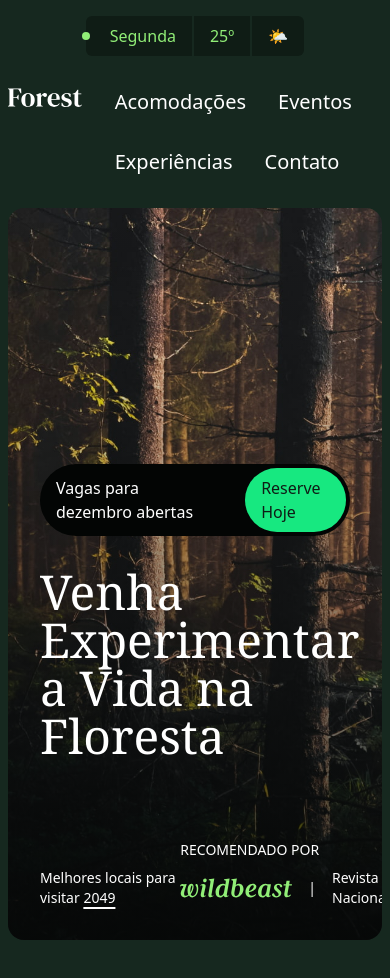
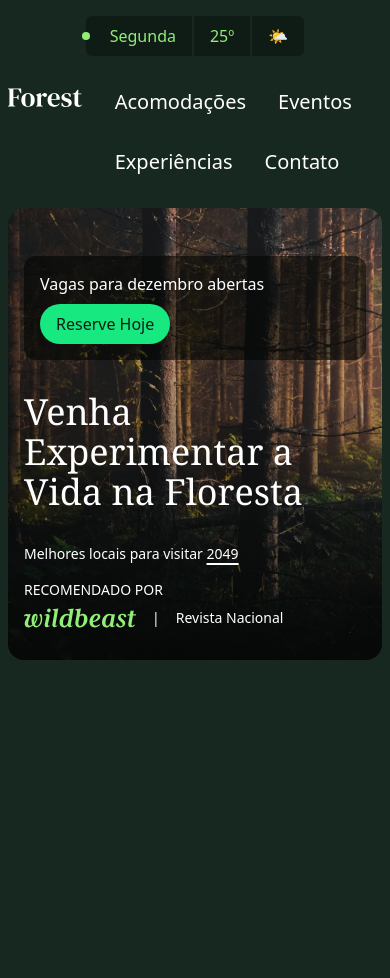
Before and after one commit to GuilhermeJSales/forest, a plain HTML site: page src/index.html in a window 390 px wide. Shown: the top 978 px of the page. Drawn offline with Linux system fonts and the light colour scheme.

Commit message:
banner introduction mobile

```diff
--- a/src/index.html
+++ b/src/index.html
@@ -35,16 +35,20 @@
   </header>
 
   <main class="container">
-    <div class="text-white pt-64 px-8 pb-8 relative rounded-2xl overflow-hidden bg-gradient-to-t from-verde-950/80">
+    <div
+      class="text-white pt-64 px-8 pb-8 relative rounded-2xl overflow-hidden bg-gradient-to-t from-verde-950/80 max-sm:pt-12 max-sm:px-4">
       <img class="absolute inset-0 -z-10 size-full object-cover" src="./img/floresta.jpg" alt="">
-      <div class="bg-verde-950 inline-flex mb-8 gap-8 items-center py-1 pr-1 pl-4 rounded-full">
+      <div
+        class=" bg-verde-950/60 rounded-xl flex flex-col items-start gap-2 p-4 mb-8 sm:items-center sm:py-1 sm:pr-1 sm:pl-4 sm:bg-verde-950 sm:rounded-full sm:inline-flex sm:flex-row sm:gap-8">
         Vagas para dezembro abertas
         <a class="bg-verde-400 text-verde-900 py-2 px-4 inline-block rounded-full" href="">Reserve Hoje</a>
       </div>
-      <h1 class="font-serif text-balance max-w-screen-sm text-5xl mb-20">Venha Experimentar a Vida na Floresta</h1>
-      <div class="text-sm flex justify-between items-end">
-        <p>Melhores locais para visitar <a class="underline decoration-2 underline-offset-4 hover:no-underline"
-            href="./">2049</a></p>
+      <h1 class="font-serif text-balance max-w-screen-sm  text-4xl mb-8 sm:text-5xl sm:mb-20">Venha Experimentar a Vida
+        na
+        Floresta</h1>
+      <div class="text-sm sm:flex justify-between items-end">
+        <p class="max-sm:mb-4">Melhores locais para visitar <a
+            class="underline decoration-2 underline-offset-4 hover:no-underline" href="./">2049</a></p>
         <div>
           <p class="uppercase mb-2">Recomendado por</p>
           <p class="flex items-center gap-4">
```
Also changed, not shown: src/output.css.
